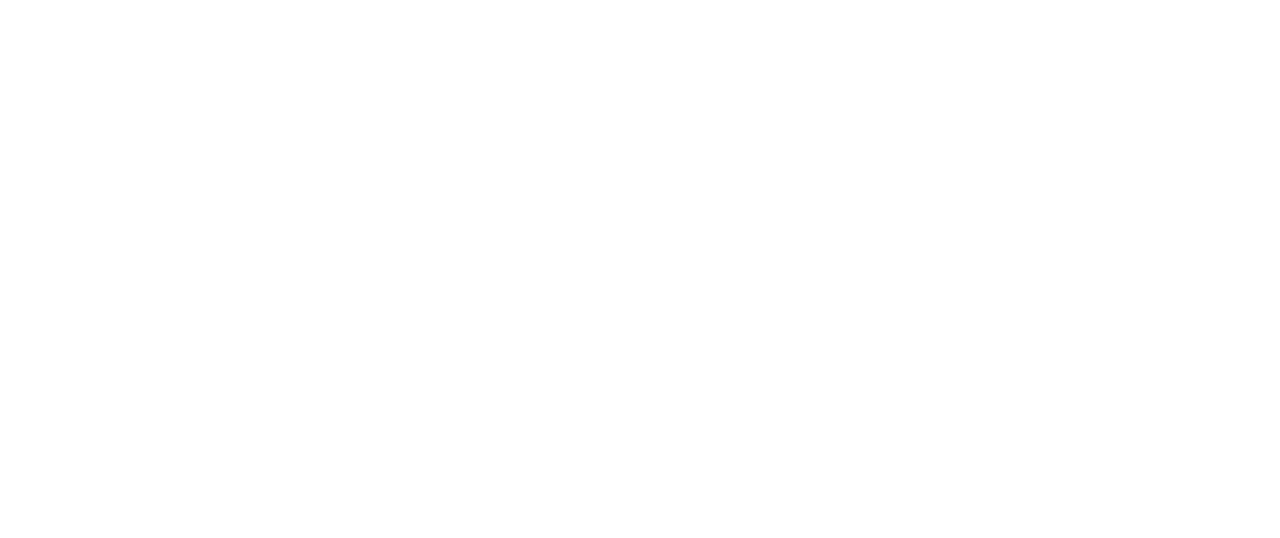
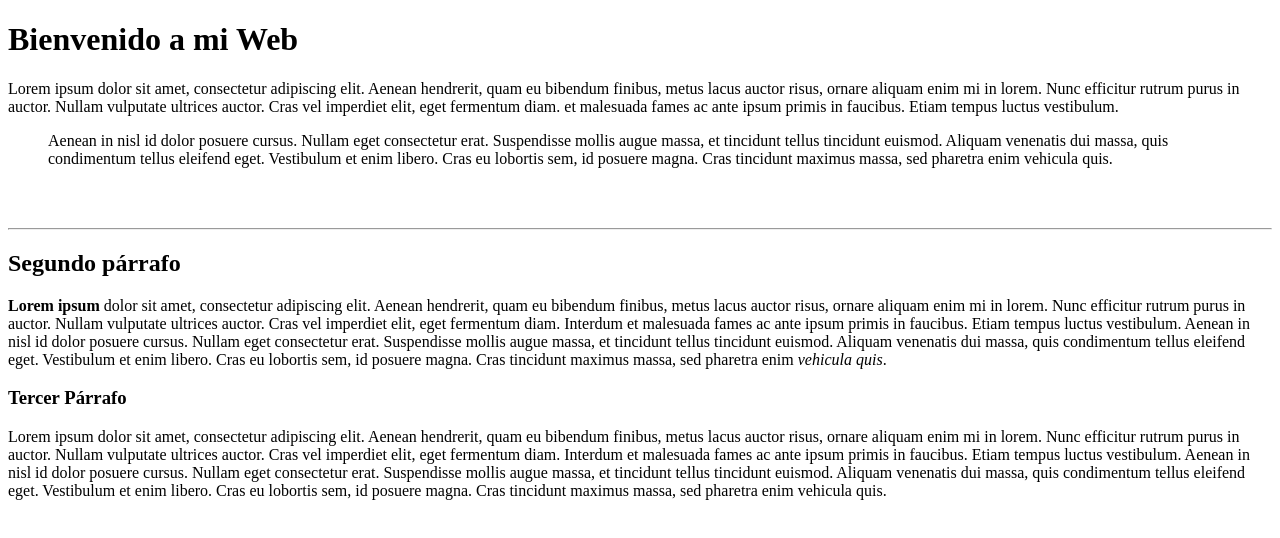
Before and after one commit to Nayarett-Gonzalez/webmaster, a plain HTML site: page src/index.html in a window 1280 px wide. Drawn offline with Linux system fonts and the light colour scheme.

Commit message:
167-Algunas etiquetas de formato de texto en html

```diff
--- a/src/index.html
+++ b/src/index.html
@@ -11,6 +11,29 @@
 </head>
 
 <body>
+    <h1>Bienvenido a mi Web</h1>
+    <p>
+        <span id="resaltado" class="rojo amarillo">Lorem ipsum dolor sit amet, consectetur adipiscing elit. Aenean hendrerit, quam eu bibendum finibus, metus lacus auctor risus, ornare aliquam enim mi in lorem. Nunc efficitur rutrum purus in auctor. Nullam vulputate ultrices auctor. Cras vel imperdiet</span>        elit, eget fermentum diam. et malesuada fames ac ante ipsum primis in faucibus. Etiam tempus luctus vestibulum.
+        <blockquote> Aenean in nisl id dolor posuere cursus. Nullam eget consectetur erat. Suspendisse mollis augue massa, et tincidunt tellus tincidunt euismod. Aliquam venenatis dui massa, quis condimentum tellus eleifend eget. Vestibulum et enim libero. Cras eu
+            lobortis sem, id posuere magna. Cras tincidunt maximus massa, sed pharetra enim vehicula quis.</blockquote>
+    </p>
+    <br><br>
+    <hr />
+    <h2>Segundo párrafo</h2>
+    <p>
+        <strong>Lorem ipsum </strong>dolor sit amet, consectetur adipiscing elit. Aenean hendrerit, quam eu bibendum finibus, metus lacus auctor risus, ornare aliquam enim mi in lorem. Nunc efficitur rutrum purus in auctor. Nullam vulputate ultrices auctor.
+        Cras vel imperdiet elit, eget fermentum diam. Interdum et malesuada fames ac ante ipsum primis in faucibus. Etiam tempus luctus vestibulum. Aenean in nisl id dolor posuere cursus. Nullam eget consectetur erat. Suspendisse mollis augue massa, et
+        tincidunt tellus tincidunt euismod. Aliquam venenatis dui massa, quis condimentum tellus eleifend eget. Vestibulum et enim libero. Cras eu lobortis sem, id posuere magna. Cras tincidunt maximus massa, sed pharetra enim <em>vehicula quis</em>.
+
+    </p>
+
+    <h3>Tercer Párrafo</h3>
+    <p>
+        Lorem ipsum dolor sit amet, consectetur adipiscing elit. Aenean hendrerit, quam eu bibendum finibus, metus lacus auctor risus, ornare aliquam enim mi in lorem. Nunc efficitur rutrum purus in auctor. Nullam vulputate ultrices auctor. Cras vel imperdiet
+        elit, eget fermentum diam. Interdum et malesuada fames ac ante ipsum primis in faucibus. Etiam tempus luctus vestibulum. Aenean in nisl id dolor posuere cursus. Nullam eget consectetur erat. Suspendisse mollis augue massa, et tincidunt tellus
+        tincidunt euismod. Aliquam venenatis dui massa, quis condimentum tellus eleifend eget. Vestibulum et enim libero. Cras eu lobortis sem, id posuere magna. Cras tincidunt maximus massa, sed pharetra enim vehicula quis.
+
+    </p>
     <script src="app.js"></script>
 </body>
 
```
